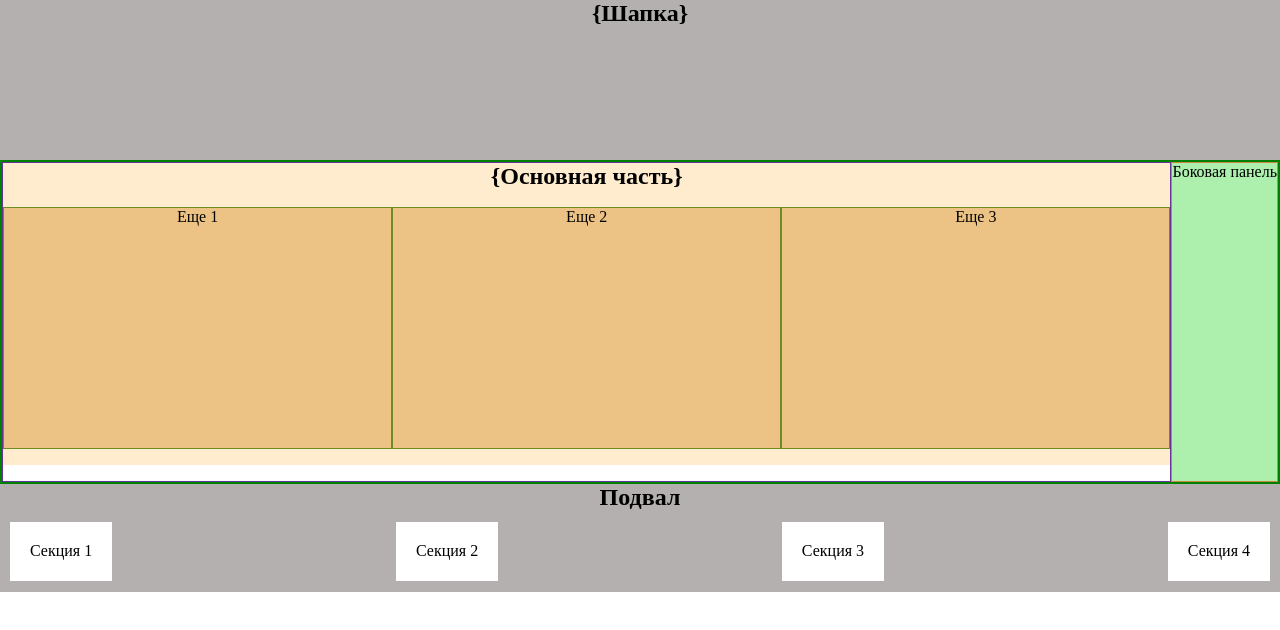
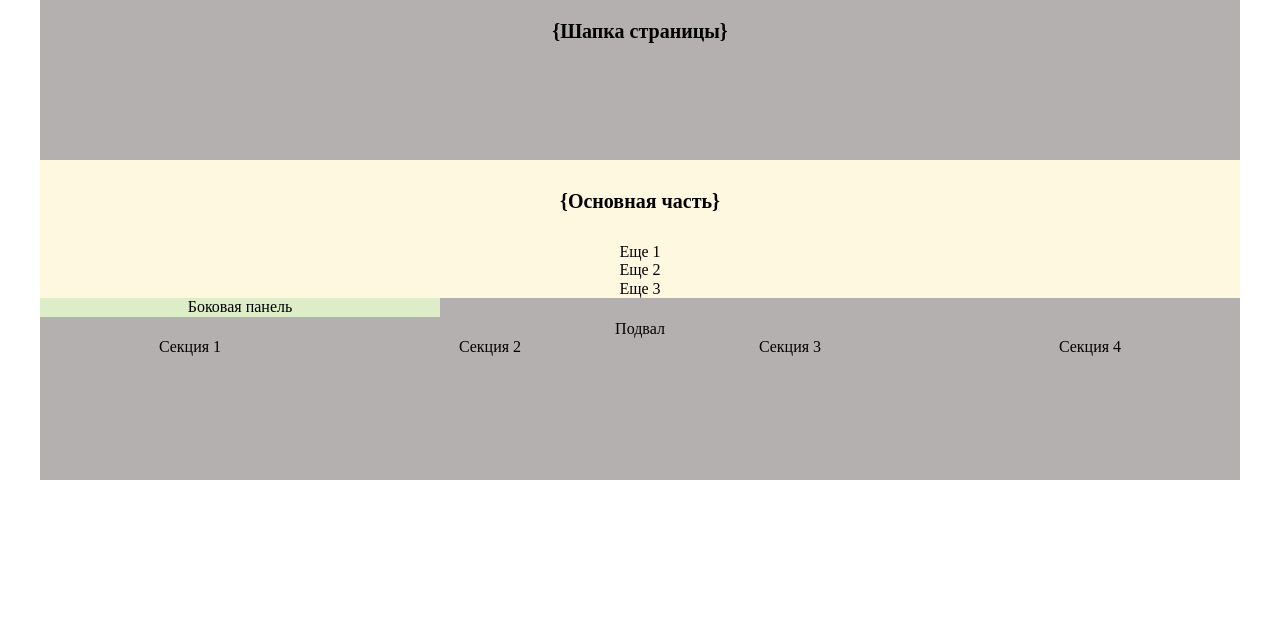
Before and after one commit to alexandralexa/test, a plain HTML site: page index.html in a window 1280 px wide. Drawn offline with Linux system fonts and the light colour scheme.

Commit message:
доработка

```diff
--- a/assets/styles/style.css
+++ b/assets/styles/style.css
@@ -1,3 +1,9 @@
+*,
+*::before,
+*::after {
+    box-sizing: border-box;
+}
+
 html {
     height: 100%;
     margin: 0;
@@ -10,84 +16,61 @@ body {
     padding: 0;
 }
 
-.header {
+.container {
     background-color: rgba(150, 143, 143, 0.7);
     height: 20vh;
     text-align: center;
+    width: 100%;
+    max-width: 1200px;
+    padding-right: 15px;
+    padding-left: 15px;
+    margin-left: auto;
+    margin-right: auto;
 }
 
-.text-1 {
-    text-align: center;
-    margin: 0;
-    padding: 0;
-
+.row {
+    display: flex;
+    flex-wrap: wrap;
+    margin-right: -15px;
+    margin-left: -15px;
 }
 
-.flex-container {
-    border: 2px solid green;
-    display: flex;
-    flex-direction: row;
-    height: 40vh;
-
+.col {
+    position: relative;
+    width: 100%;
+    padding-right: 15px;
+    padding-left: 15px;
 }
 
-.text {
-    text-align: center;
-    background-color: blanchedalmond;
-    margin: 0;
-    padding: 0;
+.col_article,
+.col_aside {
+    flex: 0 0 100%;
+    max-width: 100%;
 }
 
-
-.f_container {
-    background-color: blanchedalmond;
-    display: flex;
-    flex-direction: row;
-    flex-wrap: wrap;
-    justify-content: space-around;
-    text-align: center;
-    border: 2px red;
+.col_aside {
+    flex: 0 0 33.333333%;
+    max-width: 33, 333333%;
 }
 
-.flex_2 {
-    border: 1px solid olivedrab;
-    flex-grow: 1;
-    align-self: flex-end;
-    height: 30vh;
-    background-color: rgb(236, 195, 132);
+.header {
+    background-color: #e0e0e0;
 }
 
-article {
-    border: 1px solid rebeccapurple;
-    flex-grow: 1;
+.col_article {
+    background-color: #fff8e1;
 }
 
-aside {
-    border: 1px solid peru;
-    background-color: rgba(119, 231, 119, 0.6);
+.col_aside {
+    background-color: #dcedc8;
 }
 
-.f-container {
-    display: flex;
-    flex-wrap: wrap;
-    flex-direction: row;
-    flex-grow: 1;
-    height: 10vh;
-    justify-content: space-between;
-    background-color: rgba(150, 143, 143, 0.7);
-
+.col_other_article {
+    flex: 1 0 0;
+    min-width: 300px;
 }
 
-.text_t {
-    text-align: center;
-    background-color: rgba(150, 143, 143, 0.7);
-    margin: 0;
-    padding: 0;
+.col_footer {
+    flex: 1 0 0;
+    min-width: 200px;
 }
-
-.flex {
-    align-self: center;
-    padding: 20px;
-    margin: 10px;
-    background-color: white;
-}
--- a/index.html
+++ b/index.html
@@ -12,32 +12,33 @@
 
 <body>
 
- <header class="header">
-   <h2 class="text-1">
-     {Шапка}
-  </h2>
-</header>
-  <main>
-    <div class="flex-container">
-<article>
-  <h2 class="text">{Основная часть}</h2>
-<div class="f_container">
-      <p class="flex_2">Еще 1</p>
-      <p class="flex_2">Еще 2</p>
-      <p class="flex_2">Еще 3</p>
+  <header class="container">
+    <div style="font-size: 20px; text-align:center; padding-top: 20px; padding-bottom: 20px; font-weight: bold;">
+    {Шапка cтраницы}</div>
+  </header>
+  <main class="container">
+    <div class="row">
+      <article class="col col_article">
+        <div
+        style="font-size: 20px; text-align:center; padding-top: 30px; padding-bottom: 30px; font-weight: bold;">
+        {Основная часть} </div>
+        <div class="row">
+          <div class="col col_ohter_article">Еще 1</div>
+          <div class="col col_ohter_article">Еще 2</div>
+          <div class="col col_ohter_article">Еще 3 </div>
+        </div>
+      </article>
+      <aside class="col col_aside">Боковая панель</aside>
     </div>
-    </article>
-<aside class="aside">Боковая панель</aside>
-  </div>
-</main>
-  <footer class="footer">
-    <h2 class="text_t">Подвал</h2>
-    <div class="f-container">
-      <p class="flex">Секция 1</p>
-    <p class="flex">Секция 2</p>
-    <p class="flex">Секция 3</p>
-    <p class="flex">Секция 4</p>
-  </div>
+  </main>
+  <footer class="container">
+    Подвал
+    <div class="row">
+      <div class="col col_footer">Секция 1</div>
+      <div class="col col_footer">Секция 2</div>
+      <div class="col col_footer">Секция 3</div>
+      <div class="col col_footer">Секция 4</div>
+    </div>
 
   </footer>
 </body>
```
